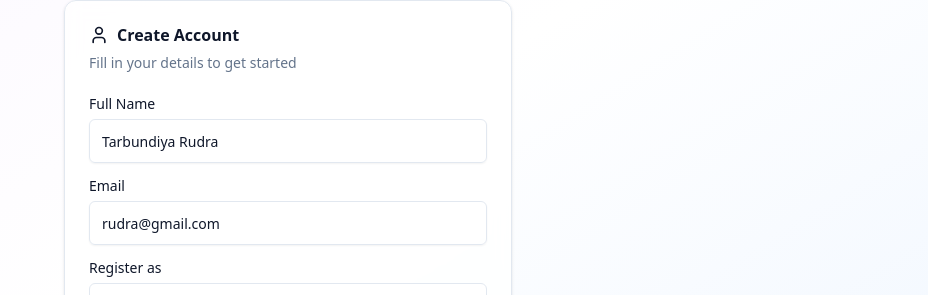
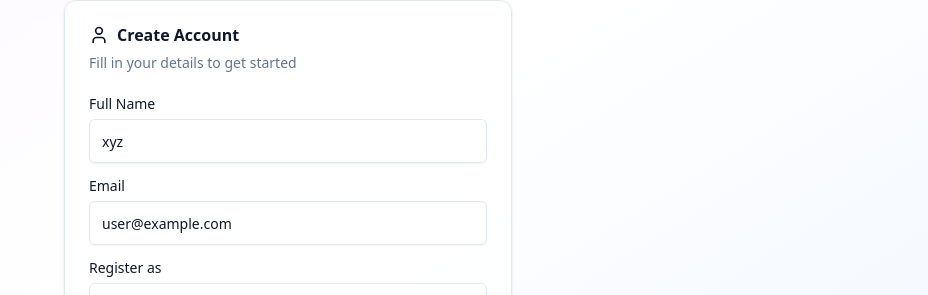
Before and after one commit to RudraTarbundiya/storageApp, a React (Vite) app in the folder frontend/: page /register in a window 1280 px wide. Shown: the part 214-509 px from the top of the page, without its empty margins (352-1280 px from the left). Built offline with nearby package versions, Linux system fonts and the light colour scheme; no server answers.

Commit message:
fix: change the exmple credancials

```diff
--- a/frontend/src/pages/LoginPage.jsx
+++ b/frontend/src/pages/LoginPage.jsx
@@ -13,8 +13,8 @@ import { sanitizeInput } from '@/lib/utils'
 
 export default function LoginPage() {
   const [formData, setFormData] = useState({
-    email: 'rudra@gmail.com',
-    password: 'sjnipj9isjb',
+    email: 'user@example.com',
+    password: 'password123',
   })
   const [loading, setLoading] = useState(false)
   const [error, setError] = useState('')
--- a/frontend/src/pages/RegisterPage.jsx
+++ b/frontend/src/pages/RegisterPage.jsx
@@ -14,11 +14,11 @@ import { sanitizeInput } from '@/lib/utils'
 export default function RegisterPage() {
   const [step, setStep] = useState(1) // Step 1: Email & Name, Step 2: OTP & Password
   const [formData, setFormData] = useState({
-    name: 'Tarbundiya Rudra',
-    email: 'rudra@gmail.com',
+    name: 'xyz',
+    email: 'user@example.com',
     otp: '',
-    password: 'sjnipj9isjb',
-    confirmPassword: 'sjnipj9isjb',
+    password: 'password123',
+    confirmPassword: 'password123',
     role: 'user',
     secretKey: '',
   })
```
